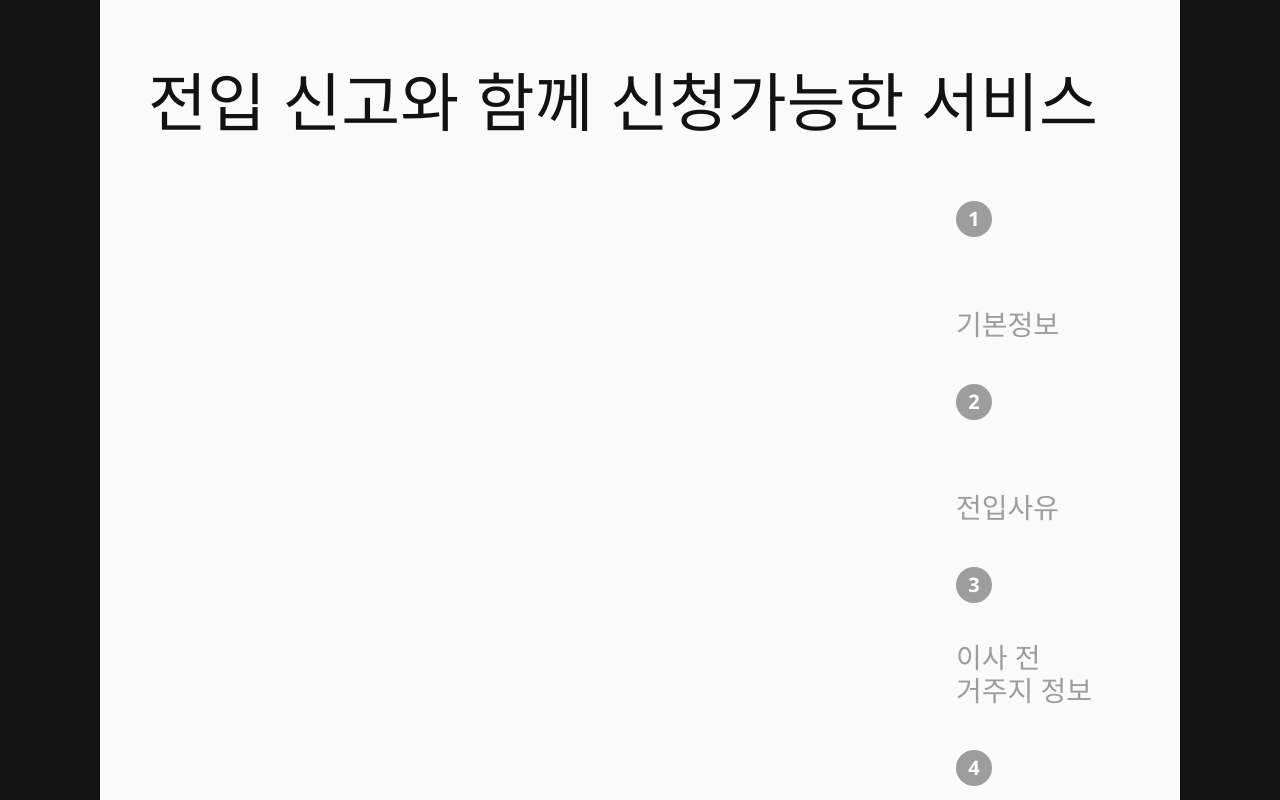
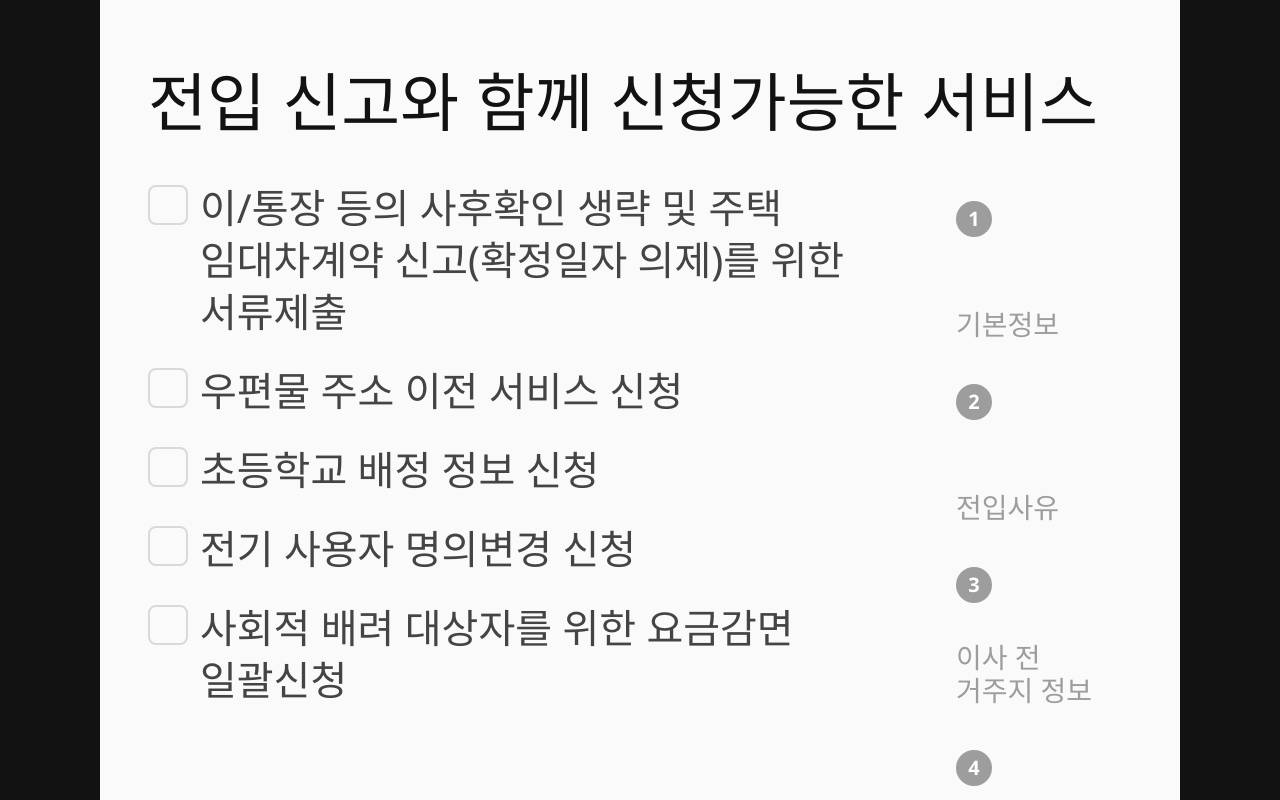
Before and after one commit to KNU-team-kim/barrier-free-kiosk-web, a React (Vite) app: page /move-in/step-5 in a window 1280 px wide. Shown: the top 800 px of the page. Built offline with nearby package versions, Linux system fonts and the light colour scheme; the HTML template or start-up script is replaced by a standard one; a web font is replaced by a local one.

Commit message:
design: Step5 UI 작성 #3

```diff
--- /dev/null
+++ b/src/components/inputs/CheckboxList.jsx
@@ -0,0 +1,140 @@
+import styled from "styled-components";
+
+export default function CheckboxList({
+  options,
+  values = [],
+  onChange,
+  name,
+  legend,
+  gap = 30,
+  "aria-labelledby": ariaLabelledBy,
+}) {
+  const items = (options ?? []).map((opt) =>
+    typeof opt === "string" ? { value: opt, label: opt } : opt
+  );
+
+  const toggle = (val) => {
+    const has = values.includes(val);
+    const next = has ? values.filter((v) => v !== val) : [...values, val];
+    onChange?.(next);
+  };
+
+  return (
+    <Fieldset role="group" aria-labelledby={ariaLabelledBy}>
+      {legend ? <Legend>{legend}</Legend> : null}
+      <List style={{ gap: `${gap}px` }}>
+        {items.map((opt) => {
+          const id = `${name}-${opt.value}`;
+          const checked = values.includes(opt.value);
+          return (
+            <Item key={opt.value}>
+              <Row>
+                <BoxCol>
+                  <CheckboxInput
+                    id={id}
+                    type="checkbox"
+                    name={name}
+                    checked={checked}
+                    onChange={() => toggle(opt.value)}
+                    aria-checked={checked}
+                  />
+                </BoxCol>
+                <LabelCol>
+                  <Label htmlFor={id}>{opt.label}</Label>
+                </LabelCol>
+              </Row>
+            </Item>
+          );
+        })}
+      </List>
+    </Fieldset>
+  );
+}
+
+const Fieldset = styled.fieldset`
+  border: 0;
+  margin: 0;
+  padding: 0;
+  min-width: 0;
+`;
+
+const Legend = styled.legend`
+  position: absolute;
+  width: 1px;
+  height: 1px;
+  padding: 0;
+  margin: -1px;
+  border: 0;
+  clip: rect(0 0 0 0);
+  clip-path: inset(50%);
+  overflow: hidden;
+  white-space: nowrap;
+`;
+
+const List = styled.div`
+  display: grid;
+`;
+
+const Item = styled.div`
+  min-width: 0;
+`;
+
+const Row = styled.div`
+  display: grid;
+  grid-template-columns: auto 1fr; /* 체크박스, 라벨 */
+  column-gap: 12px;
+  align-items: start; /* 상단 정렬 */
+  min-width: 0;
+`;
+
+const BoxCol = styled.div`
+  display: flex;
+  align-items: flex-start; /* 상단 붙임 */
+  justify-content: center;
+`;
+
+const CheckboxInput = styled.input`
+  appearance: none;
+  -webkit-appearance: none;
+  -moz-appearance: none;
+  width: 40px;
+  height: 40px;
+  border: 2px solid ${({ theme }) => theme.colors.lightGray};
+  border-radius: 8px;
+  background-color: transparent;
+  cursor: pointer;
+  outline: none;
+  position: relative;
+
+  &:checked {
+    background-color: ${({ theme }) => theme.colors.highlight};
+  }
+  &:checked::after {
+    content: "";
+    position: absolute;
+    top: 9px;
+    left: 12px;
+    width: 10px;
+    height: 18px;
+    border: solid white;
+    border-width: 0 4px 4px 0;
+    border-radius: 2px;
+    transform: rotate(45deg);
+    transform-origin: center;
+  }
+`;
+
+const LabelCol = styled.div`
+  min-width: 0;
+`;
+
+const Label = styled.label`
+  display: inline-block;
+  margin-top: -3px; // line-height때문에 checkbox랑 살짝 안맞음.
+  font-size: clamp(40px, 1.4vw, 48px);
+  color: ${({ theme }) => theme.colors.dark};
+  line-height: 1.3;
+  white-space: normal; // 줄바꿈 허용
+  overflow-wrap: break-word; // 단어 단위로 줄바꿈
+  word-break: keep-all; // 한글 등은 가능한 공백 기준으로 줄바꿈
+`;
--- a/src/features/movein/config.js
+++ b/src/features/movein/config.js
@@ -14,3 +14,11 @@ export const REASON_OPTIONS = [
   "주거환경: 교통, 문화, 편의시설 등",
   "자연환경: 건강, 공해, 전원생활 등",
 ];
+
+export const SERVICE_OPTIONS = [
+  "이/통장 등의 사후확인 생략 및 주택 임대차계약 신고(확정일자 의제)를 위한 서류제출",
+  "우편물 주소 이전 서비스 신청",
+  "초등학교 배정 정보 신청",
+  "전기 사용자 명의변경 신청",
+  "사회적 배려 대상자를 위한 요금감면 일괄신청",
+];
--- a/src/pages/movein/Step5.jsx
+++ b/src/pages/movein/Step5.jsx
@@ -3,10 +3,12 @@ import { useNavigate } from "react-router-dom";
 import { MOVEIN_STEPS } from "../../features/movein/config";
 import ProcessLayout from "../../layouts/ProcessLayout";
 import { useMoveInStore } from "../../store/moveInStore";
+import { SERVICE_OPTIONS } from "../../features/movein/config";
+import CheckboxList from "../../components/inputs/CheckboxList";
 
 export default function Step5() {
   const navigate = useNavigate();
-  const { data, setField /*, validateStep1*/ } = useMoveInStore();
+  const { data, setField } = useMoveInStore();
 
   const onPrev = () => {
     navigate("../step-4");
@@ -21,7 +23,16 @@ export default function Step5() {
       onPrev={onPrev}
       onComplete={onComplete}
     >
-      <FormWrap></FormWrap>
+      <FormWrap>
+        <CheckboxList
+          options={SERVICE_OPTIONS}
+          values={data.services || []}
+          onChange={(next) => setField("services", next)}
+          name="movein-services"
+          legend="부가 서비스 선택"
+          gap={30}
+        />
+      </FormWrap>
     </ProcessLayout>
   );
 }
```
